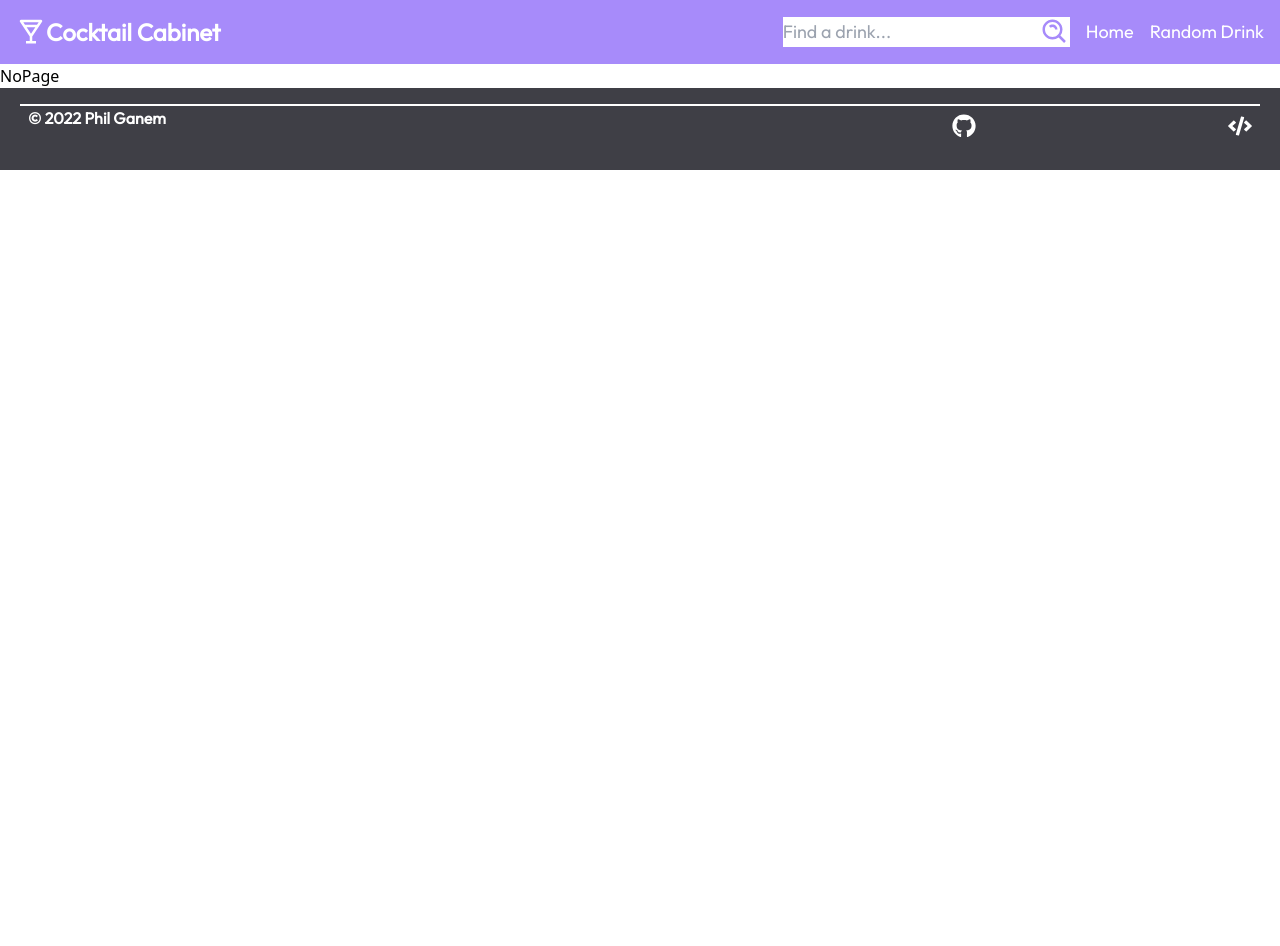
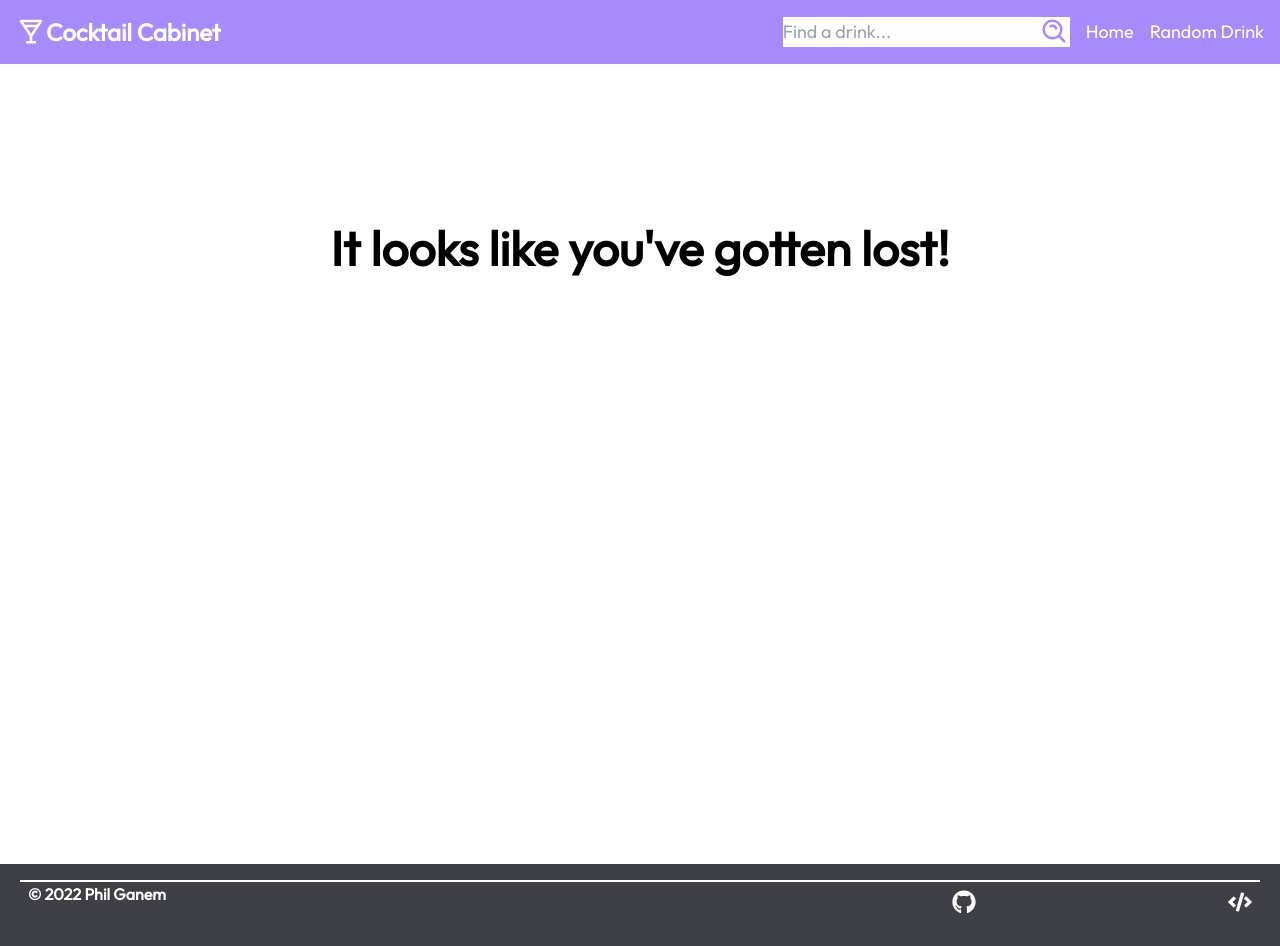
Before and after one commit to SwiftWindz/Cocktail-Cabinet, a React (Create React App) app: page /#/search/ in a window 1280 px wide. Before the commit the page ends 800 px from the top, so only its background shows below. Built offline with nearby package versions, Linux system fonts and the light colour scheme; the HTML template or start-up script is replaced by a standard one.

Commit message:
meta data

```diff
--- /dev/null
+++ b/src/components/Lost.jsx
@@ -0,0 +1,13 @@
+import React from 'react'
+
+export default function Lost() {
+  return (
+    <div className='w-full h-screen pt-40 font-outfit text-black'>
+        <div className='max-w-[1240px] mx-auto'>
+            <div className='text-center'>
+                <h2 className='text-4xl md:text-5xl font-bold'>It looks like you've gotten lost! </h2>
+            </div>
+        </div>
+    </div>
+  )
+}
--- a/src/pages/NoPage.jsx
+++ b/src/pages/NoPage.jsx
@@ -1,7 +1,8 @@
 import React from 'react'
+import Lost from '../components/Lost'
 
 export default function NoPage() {
   return (
-    <div>NoPage</div>
+    <Lost/>
   )
 }
```
